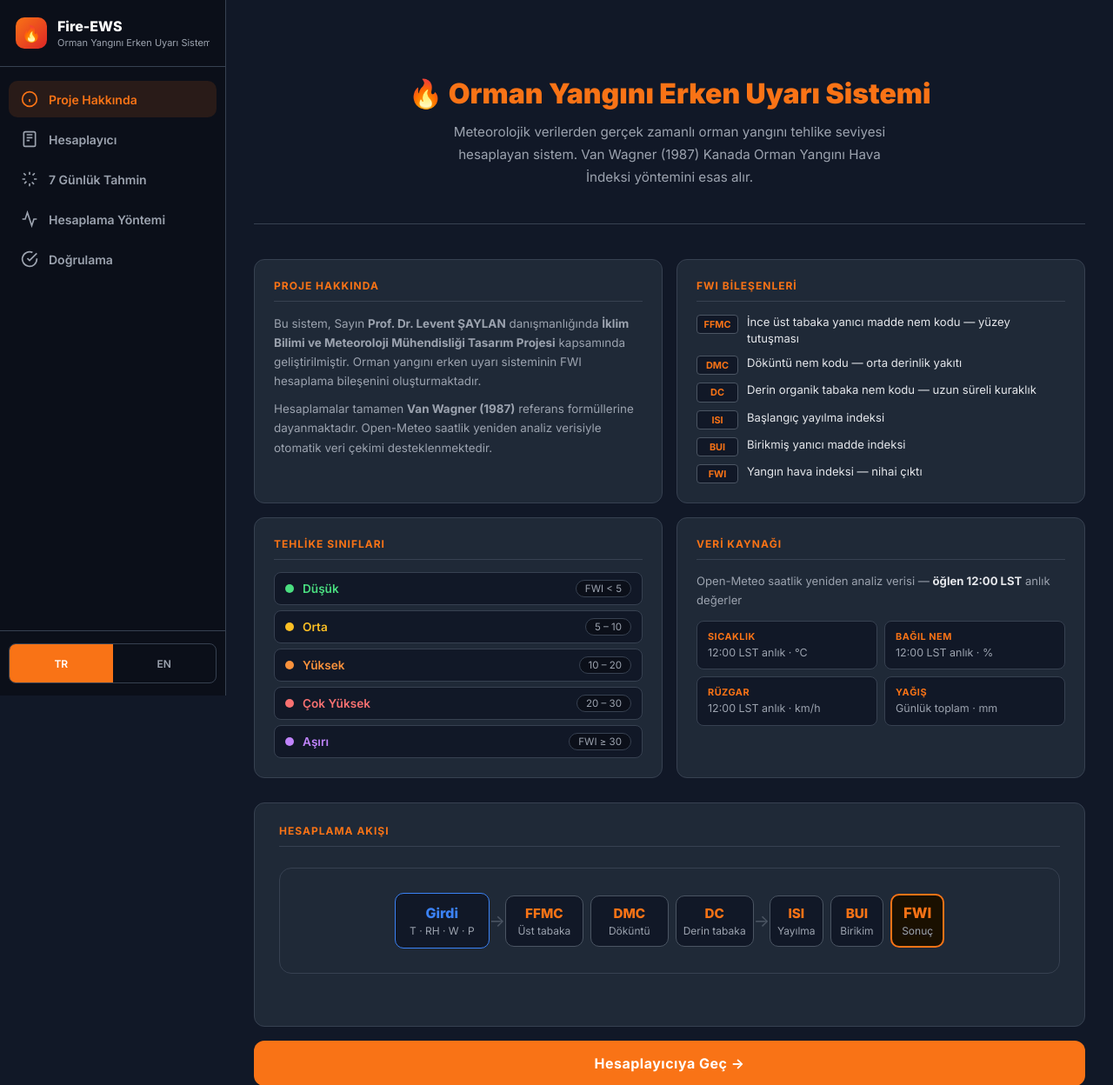
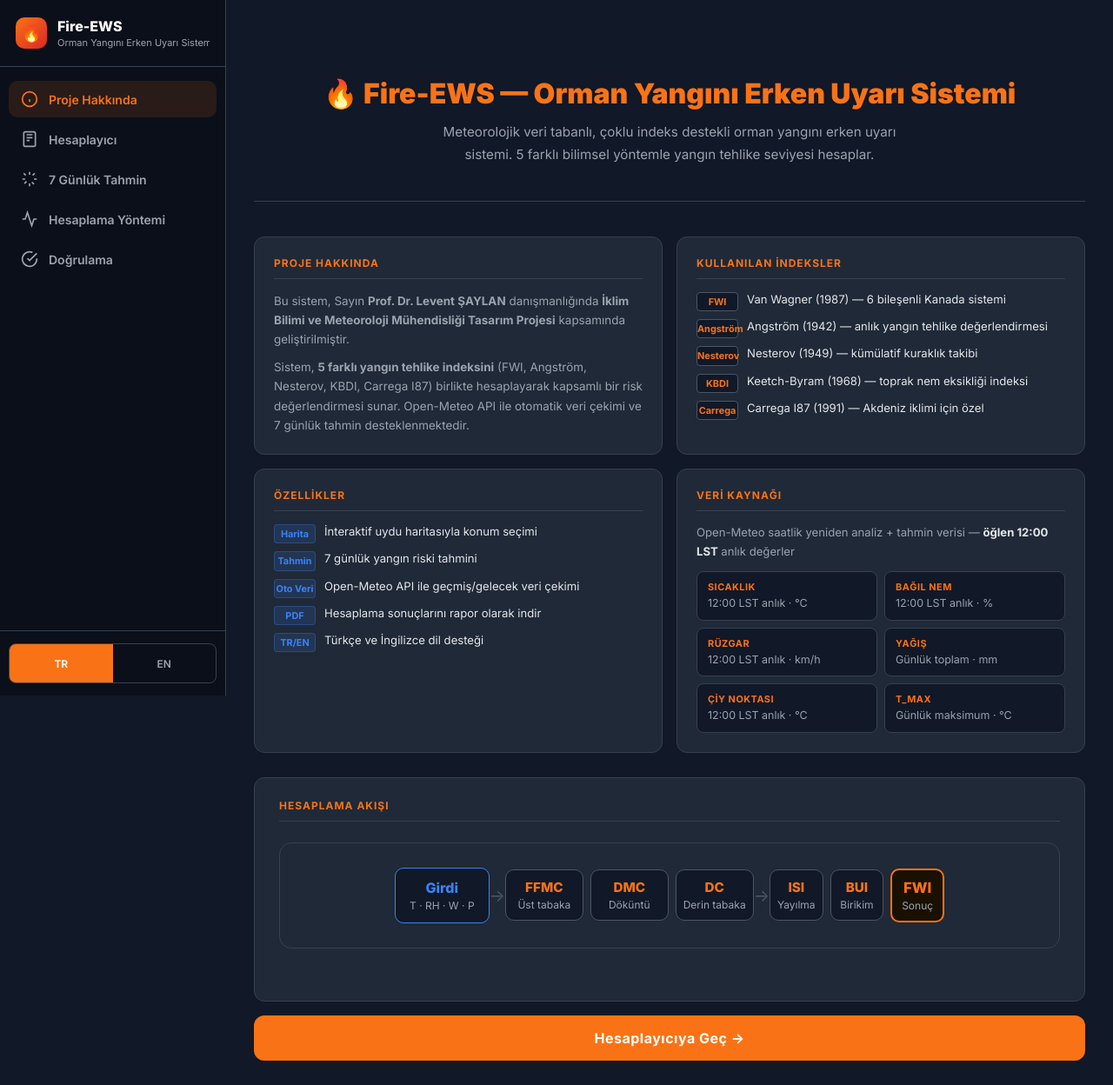
Before and after one commit to MrFBaker/orman-yangini, a Flask app: template templates/index_v2.html in a window 1280 px wide. Shown: the top 1248 px of the page at 87% size. Run offline with Flask 3, Linux system fonts and the light colour scheme; the template is opened without the code that fills it, so the values that code supplies are empty.

Commit message:
Hakkında sayfası güncellendi: 5 indeks, özellikler, yeni veri kaynakları
- Hero: Fire-EWS adı, çoklu indeks açıklaması
- Bileşenler → Kullanılan İndeksler (5 indeks listesi)
- Yeni: Özellikler kartı (harita, tahmin, PDF, dil desteği)
- Veri kaynağına çiy noktası ve T_max eklendi

Co-Authored-By: Claude Opus 4.6 (1M context) <noreply@anthropic.com>

```diff
--- a/templates/index_v2.html
+++ b/templates/index_v2.html
@@ -983,63 +983,42 @@
 <div class="sayfa aktif" id="sayfa-hakkinda">
 
   <div class="hero">
-    <h1 data-i18n="hero_title">&#x1F525; Orman Yangını Erken Uyarı Sistemi</h1>
-    <p data-i18n="hero_desc">Meteorolojik verilerden gerçek zamanlı orman yangını tehlike seviyesi hesaplayan sistem. Van Wagner (1987) Kanada Orman Yangını Hava İndeksi yöntemini esas alır.</p>
+    <h1 data-i18n="hero_title">&#x1F525; Fire-EWS — Orman Yangını Erken Uyarı Sistemi</h1>
+    <p data-i18n="hero_desc">Meteorolojik veri tabanlı, çoklu indeks destekli orman yangını erken uyarı sistemi. 5 farklı bilimsel yöntemle yangın tehlike seviyesi hesaplar.</p>
   </div>
 
   <div class="bilgi-grid">
     <div class="bilgi-kart">
       <h3 data-i18n="card_about_title">Proje Hakkında</h3>
-      <p data-i18n="card_about_p1" data-i18n-html="1">Bu sistem, Sayın <strong>Prof. Dr. Levent ŞAYLAN</strong> danışmanlığında <strong>İklim Bilimi ve Meteoroloji Mühendisliği Tasarım Projesi</strong> kapsamında geliştirilmiştir. Orman yangını erken uyarı sisteminin FWI hesaplama bileşenini oluşturmaktadır.</p>
-      <p style="margin-top:10px" data-i18n="card_about_p2" data-i18n-html="1">Hesaplamalar tamamen <strong>Van Wagner (1987)</strong> referans formüllerine dayanmaktadır. Open-Meteo saatlik yeniden analiz verisiyle otomatik veri çekimi desteklenmektedir.</p>
+      <p data-i18n="card_about_p1" data-i18n-html="1">Bu sistem, Sayın <strong>Prof. Dr. Levent ŞAYLAN</strong> danışmanlığında <strong>İklim Bilimi ve Meteoroloji Mühendisliği Tasarım Projesi</strong> kapsamında geliştirilmiştir.</p>
+      <p style="margin-top:10px" data-i18n="card_about_p2" data-i18n-html="1">Sistem, <strong>5 farklı yangın tehlike indeksini</strong> (FWI, Angström, Nesterov, KBDI, Carrega I87) birlikte hesaplayarak kapsamlı bir risk değerlendirmesi sunar. Open-Meteo API ile otomatik veri çekimi ve 7 günlük tahmin desteklenmektedir.</p>
     </div>
 
     <div class="bilgi-kart">
-      <h3 data-i18n="card_components_title">FWI Bileşenleri</h3>
+      <h3 data-i18n="card_components_title">Kullanılan İndeksler</h3>
       <ul class="komponent-liste">
-        <li><span class="komponent-badge">FFMC</span><span data-i18n="comp_ffmc">İnce üst tabaka yanıcı madde nem kodu — yüzey tutuşması</span></li>
-        <li><span class="komponent-badge">DMC</span><span data-i18n="comp_dmc">Döküntü nem kodu — orta derinlik yakıtı</span></li>
-        <li><span class="komponent-badge">DC</span><span data-i18n="comp_dc">Derin organik tabaka nem kodu — uzun süreli kuraklık</span></li>
-        <li><span class="komponent-badge">ISI</span><span data-i18n="comp_isi">Başlangıç yayılma indeksi</span></li>
-        <li><span class="komponent-badge">BUI</span><span data-i18n="comp_bui">Birikmiş yanıcı madde indeksi</span></li>
-        <li><span class="komponent-badge">FWI</span><span data-i18n="comp_fwi">Yangın hava indeksi — nihai çıktı</span></li>
+        <li><span class="komponent-badge">FWI</span><span data-i18n="comp_fwi_full">Van Wagner (1987) — 6 bileşenli Kanada sistemi</span></li>
+        <li><span class="komponent-badge">Angström</span><span data-i18n="comp_ang">Angström (1942) — anlık yangın tehlike değerlendirmesi</span></li>
+        <li><span class="komponent-badge">Nesterov</span><span data-i18n="comp_nes">Nesterov (1949) — kümülatif kuraklık takibi</span></li>
+        <li><span class="komponent-badge">KBDI</span><span data-i18n="comp_kbdi">Keetch-Byram (1968) — toprak nem eksikliği indeksi</span></li>
+        <li><span class="komponent-badge">Carrega</span><span data-i18n="comp_car">Carrega I87 (1991) — Akdeniz iklimi için özel</span></li>
       </ul>
     </div>
 
     <div class="bilgi-kart">
-      <h3 data-i18n="card_risk_title">Tehlike Sınıfları</h3>
-      <div class="risk-liste">
-        <div class="risk-satir">
-          <div class="risk-nokta" style="background:#4ade80"></div>
-          <span class="risk-adi" style="color:#4ade80" data-i18n="risk_low">Düşük</span>
-          <span class="risk-aralik">FWI &lt; 5</span>
-        </div>
-        <div class="risk-satir">
-          <div class="risk-nokta" style="background:#fbbf24"></div>
-          <span class="risk-adi" style="color:#fbbf24" data-i18n="risk_moderate">Orta</span>
-          <span class="risk-aralik">5 – 10</span>
-        </div>
-        <div class="risk-satir">
-          <div class="risk-nokta" style="background:#fb923c"></div>
-          <span class="risk-adi" style="color:#fb923c" data-i18n="risk_high">Yüksek</span>
-          <span class="risk-aralik">10 – 20</span>
-        </div>
-        <div class="risk-satir">
-          <div class="risk-nokta" style="background:#f87171"></div>
-          <span class="risk-adi" style="color:#f87171" data-i18n="risk_very_high">Çok Yüksek</span>
-          <span class="risk-aralik">20 – 30</span>
-        </div>
-        <div class="risk-satir">
-          <div class="risk-nokta" style="background:#c084fc"></div>
-          <span class="risk-adi" style="color:#c084fc" data-i18n="risk_extreme">Aşırı</span>
-          <span class="risk-aralik">FWI ≥ 30</span>
-        </div>
-      </div>
+      <h3 data-i18n="card_features_title">Özellikler</h3>
+      <ul class="komponent-liste">
+        <li><span class="komponent-badge" style="background:rgba(59,130,246,0.15);color:var(--blue);border-color:rgba(59,130,246,0.3)">Harita</span><span>İnteraktif uydu haritasıyla konum seçimi</span></li>
+        <li><span class="komponent-badge" style="background:rgba(59,130,246,0.15);color:var(--blue);border-color:rgba(59,130,246,0.3)">Tahmin</span><span>7 günlük yangın riski tahmini</span></li>
+        <li><span class="komponent-badge" style="background:rgba(59,130,246,0.15);color:var(--blue);border-color:rgba(59,130,246,0.3)">Oto Veri</span><span>Open-Meteo API ile geçmiş/gelecek veri çekimi</span></li>
+        <li><span class="komponent-badge" style="background:rgba(59,130,246,0.15);color:var(--blue);border-color:rgba(59,130,246,0.3)">PDF</span><span>Hesaplama sonuçlarını rapor olarak indir</span></li>
+        <li><span class="komponent-badge" style="background:rgba(59,130,246,0.15);color:var(--blue);border-color:rgba(59,130,246,0.3)">TR/EN</span><span>Türkçe ve İngilizce dil desteği</span></li>
+      </ul>
     </div>
 
     <div class="bilgi-kart">
       <h3 data-i18n="card_datasrc_title">Veri Kaynağı</h3>
-      <p style="font-size:0.82rem;color:var(--text-muted);margin-bottom:10px" data-i18n="card_datasrc_desc" data-i18n-html="1">Open-Meteo saatlik yeniden analiz verisi — <strong style="color:var(--text)">öğlen 12:00 LST</strong> anlık değerler</p>
+      <p style="font-size:0.82rem;color:var(--text-muted);margin-bottom:10px" data-i18n="card_datasrc_desc" data-i18n-html="1">Open-Meteo saatlik yeniden analiz + tahmin verisi — <strong style="color:var(--text)">öğlen 12:00 LST</strong> anlık değerler</p>
       <div class="veri-grid">
         <div class="veri-chip">
           <div class="v-etiket" data-i18n="data_temp">Sıcaklık</div>
@@ -1056,6 +1035,14 @@
         <div class="veri-chip">
           <div class="v-etiket" data-i18n="data_precip">Yağış</div>
           <div class="v-acik" data-i18n="data_precip_desc">Günlük toplam · mm</div>
+        </div>
+        <div class="veri-chip">
+          <div class="v-etiket">Çiy Noktası</div>
+          <div class="v-acik">12:00 LST anlık · °C</div>
+        </div>
+        <div class="veri-chip">
+          <div class="v-etiket">T_max</div>
+          <div class="v-acik">Günlük maksimum · °C</div>
         </div>
       </div>
     </div>
```
